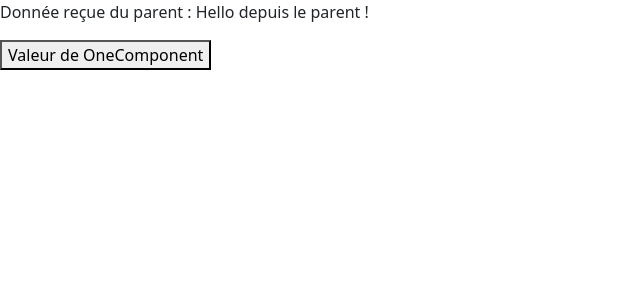
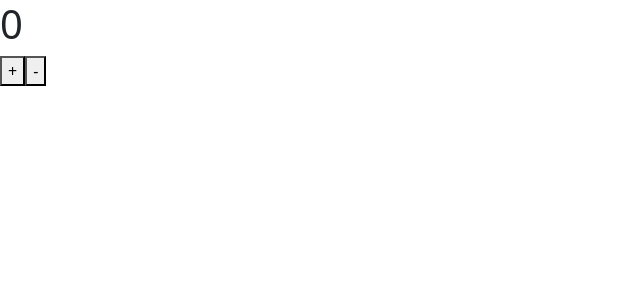
Before and after one commit to carolanneyvon/tp-angular, an Angular app: page / in a window 1280 px wide. Shown: the top 300 px of the page, without its empty margins (0-640 px from the left). Built offline with nearby package versions, Linux system fonts and the light colour scheme.

Commit message:
tp-compteur

```diff
--- a/src/app/app.component.html
+++ b/src/app/app.component.html
@@ -1,7 +1,2 @@
-<app-one [data] ="hello"></app-one>
-<!-- @Output -->
-<!-- <app-one (emitter)=""></app-one> -->
-<!-- <button (click)="test()">TEST</app-one> -->
-
-<!-- final -->
-<!-- <app-one (emitter)="test($event)"></app-one> -->
+<h1>{{count}}</h1>
+<app-one (emitter) ="count = count + $event"></app-one>
--- a/src/app/app.component.ts
+++ b/src/app/app.component.ts
@@ -6,32 +6,5 @@ import { Component } from '@angular/core';
 })
 
 export class AppComponent {
-  hello = 'Hello !';
-
-
-  constructor(){
-    setTimeout(() => {
-      this.hello = 'Hello depuis le parent !'
-    }, 3000);
-  }
+  count = 0;
 }
-
-//@Output
-//avec app.component.html
-// export class AppComponent {
-//  test() {
-//  console.log("test invoked")
-// }
-
-//avec one.components.html
-// export class OneComponent {
-//   @Output()
-//   public emitter = new EventEmitter();
-// }
-
-//final
-// export class AppComponent {
-//   test(str: string) {
-//     console.log("Donnée reçue depuis l'enfant:", str);
-//   }
-// }
--- a/src/app/app.module.ts
+++ b/src/app/app.module.ts
@@ -2,13 +2,11 @@ import { NgModule } from '@angular/core';
 import { BrowserModule } from '@angular/platform-browser';
 import { AppComponent } from './app.component';
 import { OneComponent } from './components/one/one.component';
-import { TwoComponent } from './components/two/two.component';
 
 @NgModule({
   declarations: [
     AppComponent,
     OneComponent,
-    TwoComponent,
   ],
   imports: [ BrowserModule ],
   bootstrap: [ AppComponent ]
--- a/src/app/components/one/one.component.html
+++ b/src/app/components/one/one.component.html
@@ -1,12 +1,2 @@
-<p>Donnée reçue du parent : {{ data }}</p>
-
-<button
-  (click)="data = 'Valeur de OneComponent'">
-  Valeur de OneComponent
-</button>
-
-<!-- @Output -->
-<!-- <button (click)="test()">TEST</app-one> -->
-
-<!-- final -->
-<!-- <button (click)="emitter.emit('salut')">TEST</button> -->
+<button (click)="emitter.emit(1)">+</button>
+<button (click)="emitter.emit(-1)">-</button>
--- a/src/app/components/two/two.component.html
+++ /dev/null
@@ -1 +0,0 @@
-<p>two works!</p>
```
Also changed, not shown: src/app/components/one/one.component.ts (+2 -19 lines), src/app/components/two/two.component.ts (deleted, +0 -10 lines), src/app/components/two/two.component.css (deleted), 1 other file (tests, documents, lock files or other folders).
